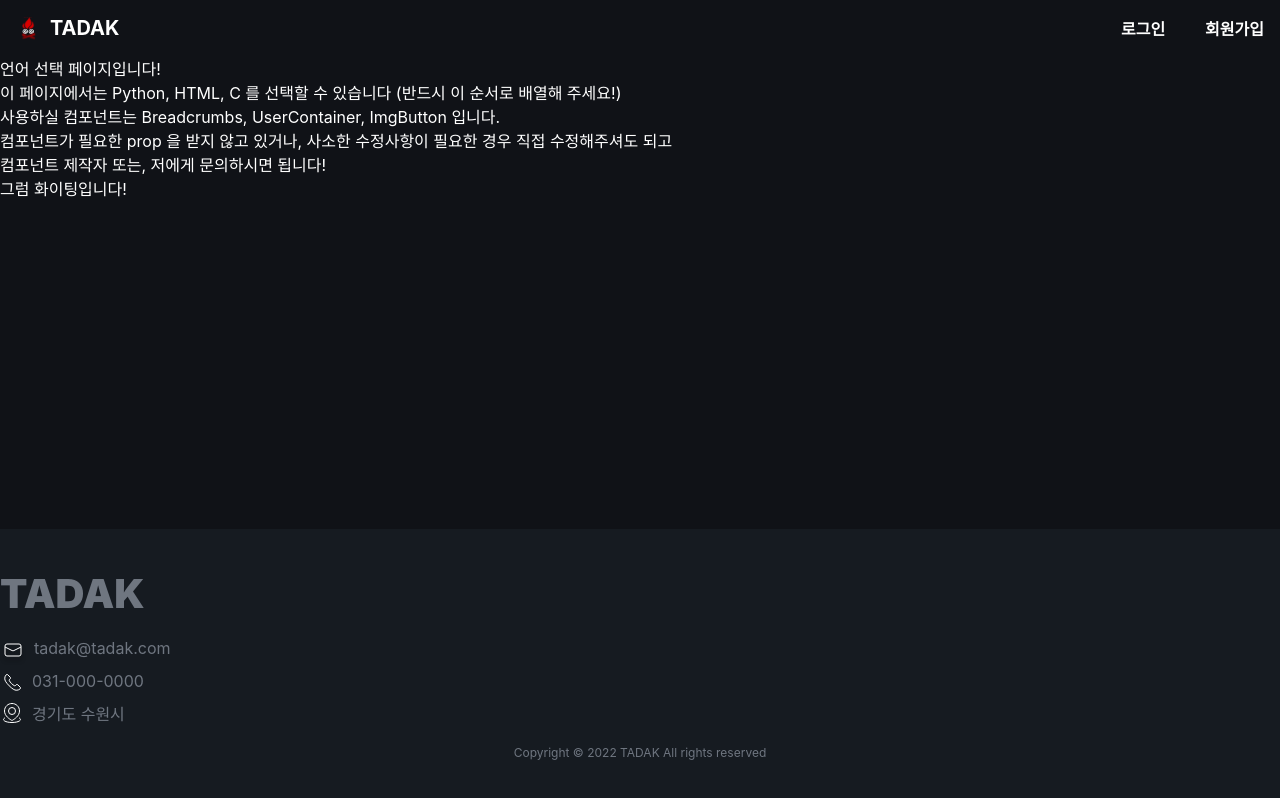
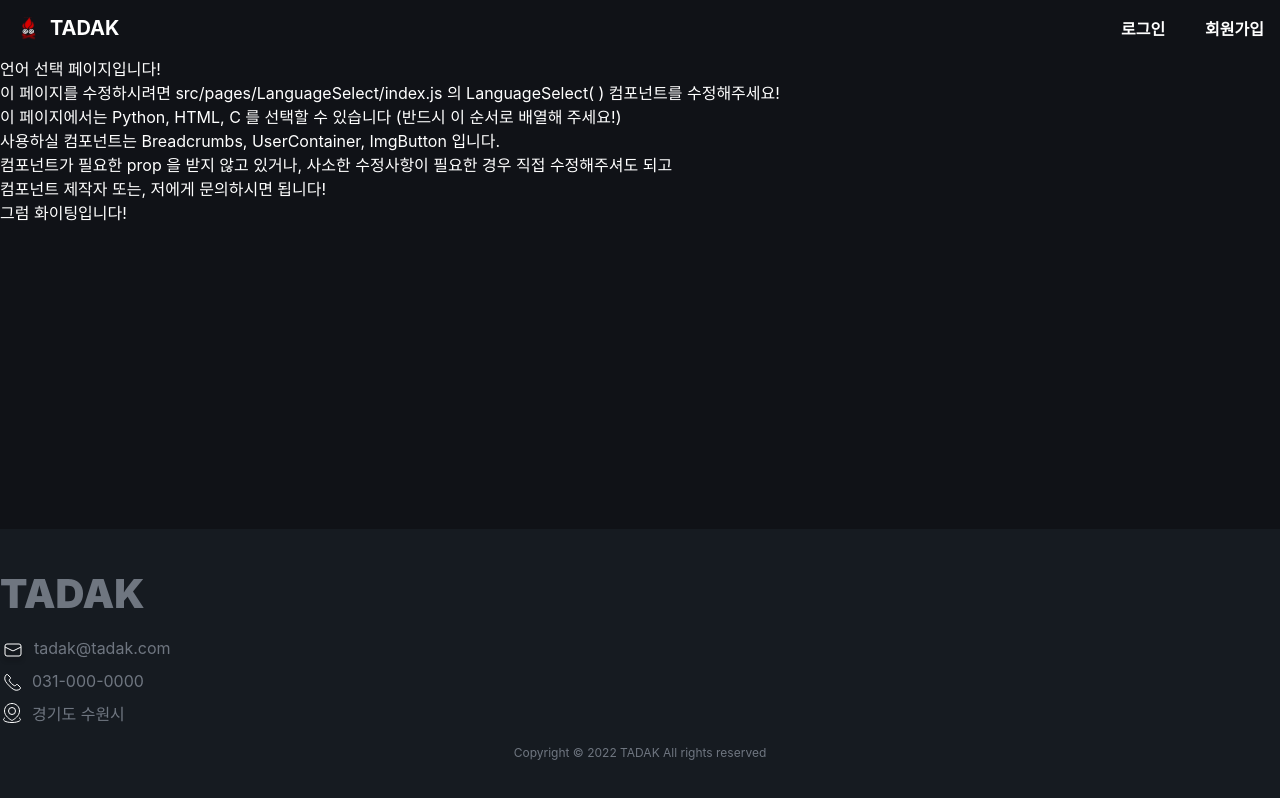
Before and after one commit to team-tadak/tadak-frontend, a React (Create React App) app: page /languageselect in a window 1280 px wide. Built offline with nearby package versions, Linux system fonts and the light colour scheme; no server answers; a web font is replaced by a local one.

Commit message:
chore: LanguageSelect 컴포넌트에서 수정 위치 알리는 안내사항 보강

```diff
--- a/src/pages/LanguageSelect/index.js
+++ b/src/pages/LanguageSelect/index.js
@@ -4,6 +4,10 @@ function LanguageSelect() {
   return (
     <div>
       <p> 언어 선택 페이지입니다! </p>
+      <p>
+        이 페이지를 수정하시려면 src/pages/LanguageSelect/index.js 의 LanguageSelect( ) 컴포넌트를
+        수정해주세요!
+      </p>
       <p>
         {" "}
         이 페이지에서는 Python, HTML, C 를 선택할 수 있습니다 (반드시 이 순서로 배열해 주세요!){" "}
```
